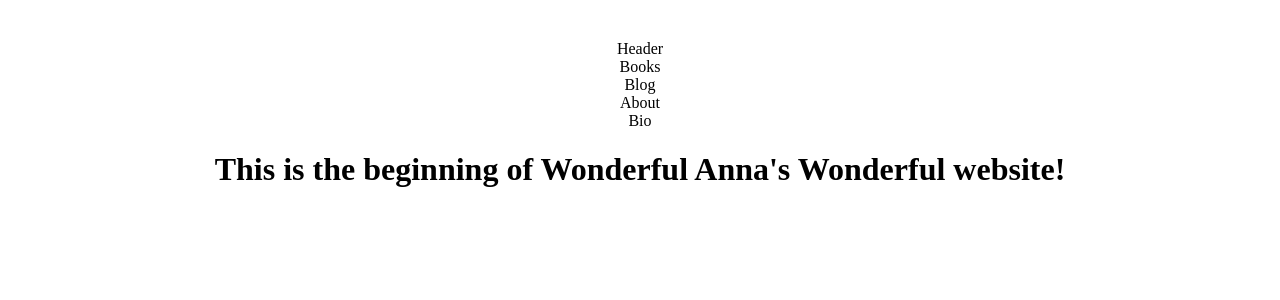
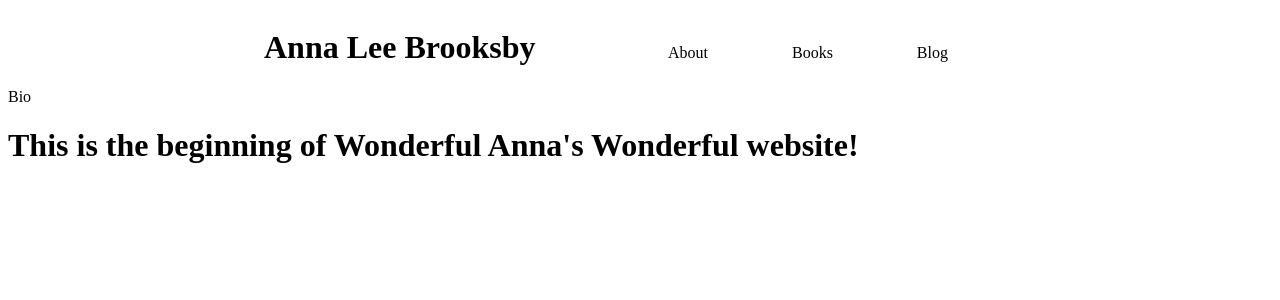
Before and after one commit to johnbrooksby/AnnaBrooksby, a React (Vite) app: page / in a window 1280 px wide. Shown: the top 300 px of the page. Built offline with nearby package versions, Linux system fonts and the light colour scheme.

Commit message:
Basic header layout

```diff
--- a/src/App.css
+++ b/src/App.css
@@ -1,6 +1,25 @@
 #root {
-  max-width: 1280px;
-  margin: 0 auto;
-  padding: 2rem;
-  text-align: center;
+  overflow-x: hidden;
 }
+
+.head {
+  width: 100vw;
+  display: flex;
+  justify-content: center;
+  align-items: center;
+
+}
+
+.subHeader {
+  display: flex;
+  justify-content: space-between;
+  align-items: baseline;
+  width: 60vw;
+}
+
+.navbar {
+  display: flex;
+  width: 35vw;
+  justify-content: space-evenly;
+  align-items: baseline;
+}
--- a/src/App.jsx
+++ b/src/App.jsx
@@ -1,6 +1,6 @@
 import React from 'react'
 import './App.css'
-import About from './components/About'
+// import About from './components/About'
 import Bio from './components/Bio'
 import Blog from './components/Blog'
 import Books from './components/Books'
@@ -12,8 +12,8 @@ function App() {
   return (
     <div>
       <Header />
-      <Navbar />
-      <About />
+      {/* <Navbar /> */}
+      {/* <About /> */}
       <Bio />
       <h1>This is the beginning of Wonderful Anna's Wonderful website!</h1>
     </div>
--- a/src/components/Header.jsx
+++ b/src/components/Header.jsx
@@ -1,8 +1,16 @@
 import React from 'react'
+import Navbar from './Navbar'
 
 const Header = () => {
   return (
-    <div>Header</div>
+    <div className='head'>
+      <div className='subHeader'>
+
+      <h1>Anna Lee Brooksby</h1>
+      <Navbar />
+
+      </div>
+    </div>
   )
 }
 
--- a/src/components/Navbar.jsx
+++ b/src/components/Navbar.jsx
@@ -1,10 +1,12 @@
 import React from 'react'
 import Books from './Books'
 import Blog from './Blog'
+import About from './About'
 
 const Navbar = () => {
   return (
-    <div>
+    <div className='navbar'>
+    <About />
     <Books />
     <Blog />
     </div>
```
